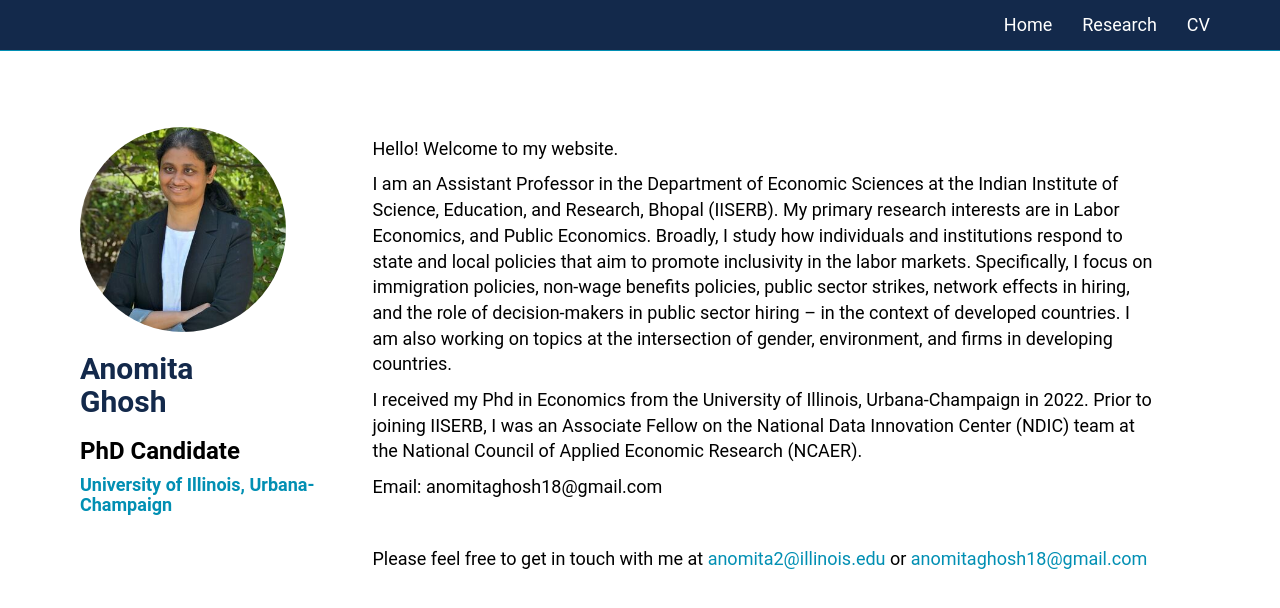
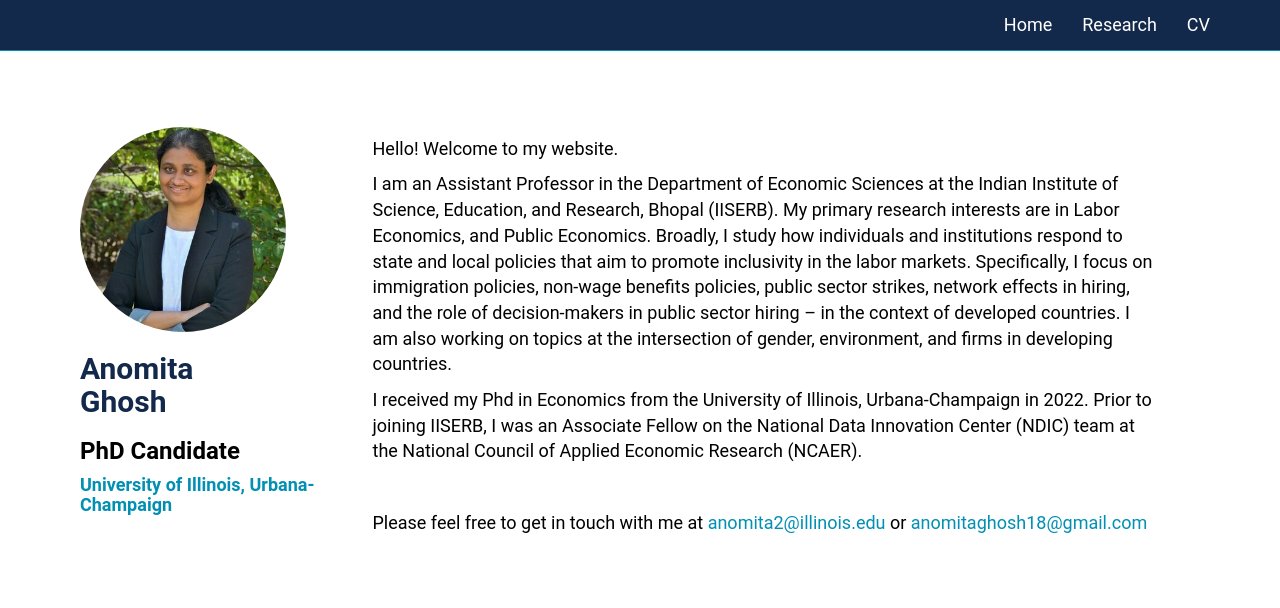
Before and after one commit to anomitaghosh/anomitaghosh.github.io, a Jekyll site: the page built from index.md, in a window 1280 px wide. Shown: the top 608 px of the page. Built offline with Jekyll 4.4.1, drawn with Linux system fonts in a browser that asks for light colours.

Commit message:
Update index.md

```diff
--- a/index.md
+++ b/index.md
@@ -10,7 +10,7 @@ I am an Assistant Professor in the Department of Economic Sciences at the Indian
 I received my Phd in Economics from the University of Illinois, Urbana-Champaign in 2022. Prior to joining IISERB, I was an Associate Fellow on the National Data Innovation Center (NDIC) team at the National Council of Applied Economic Research (NCAER).
 
 
-Email: anomitaghosh18@gmail.com
+<!-- Email: anomitaghosh18@gmail.com -->
 
 
 
```
